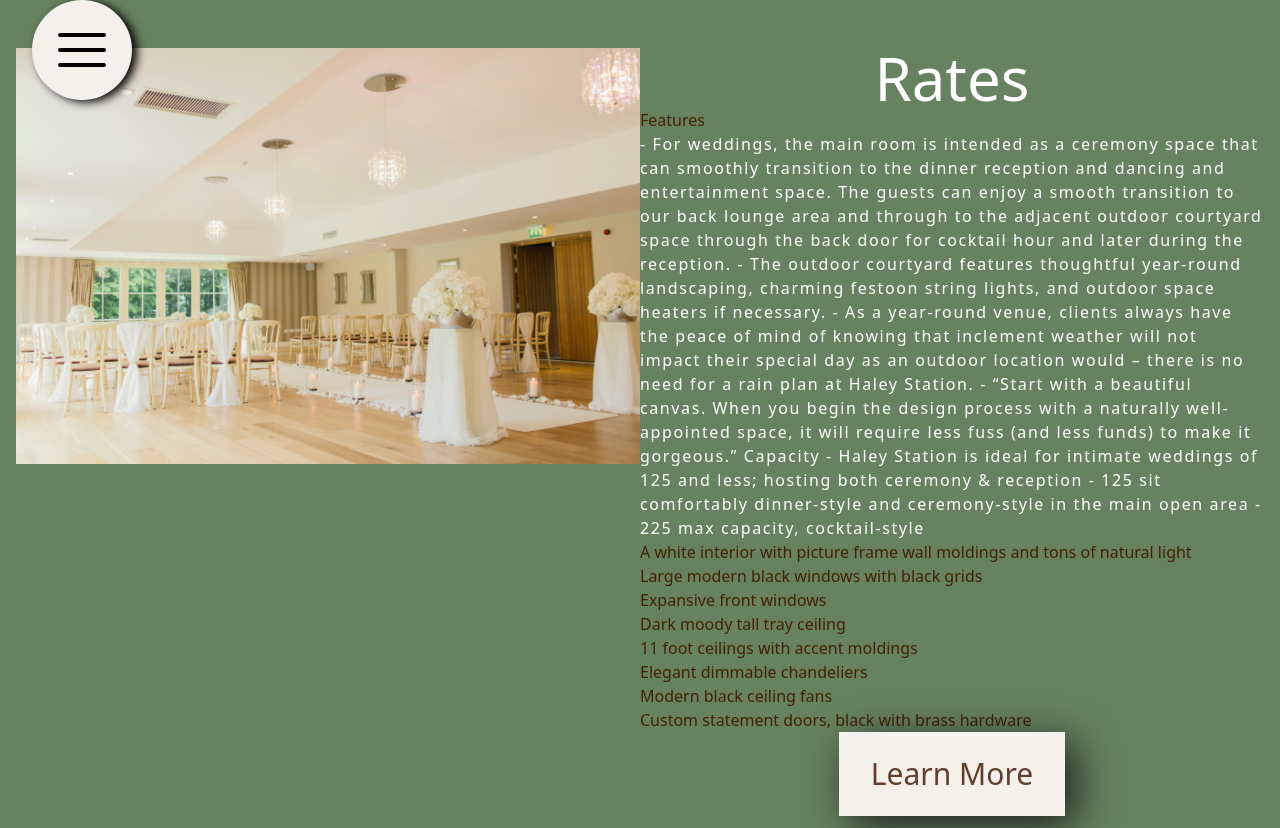
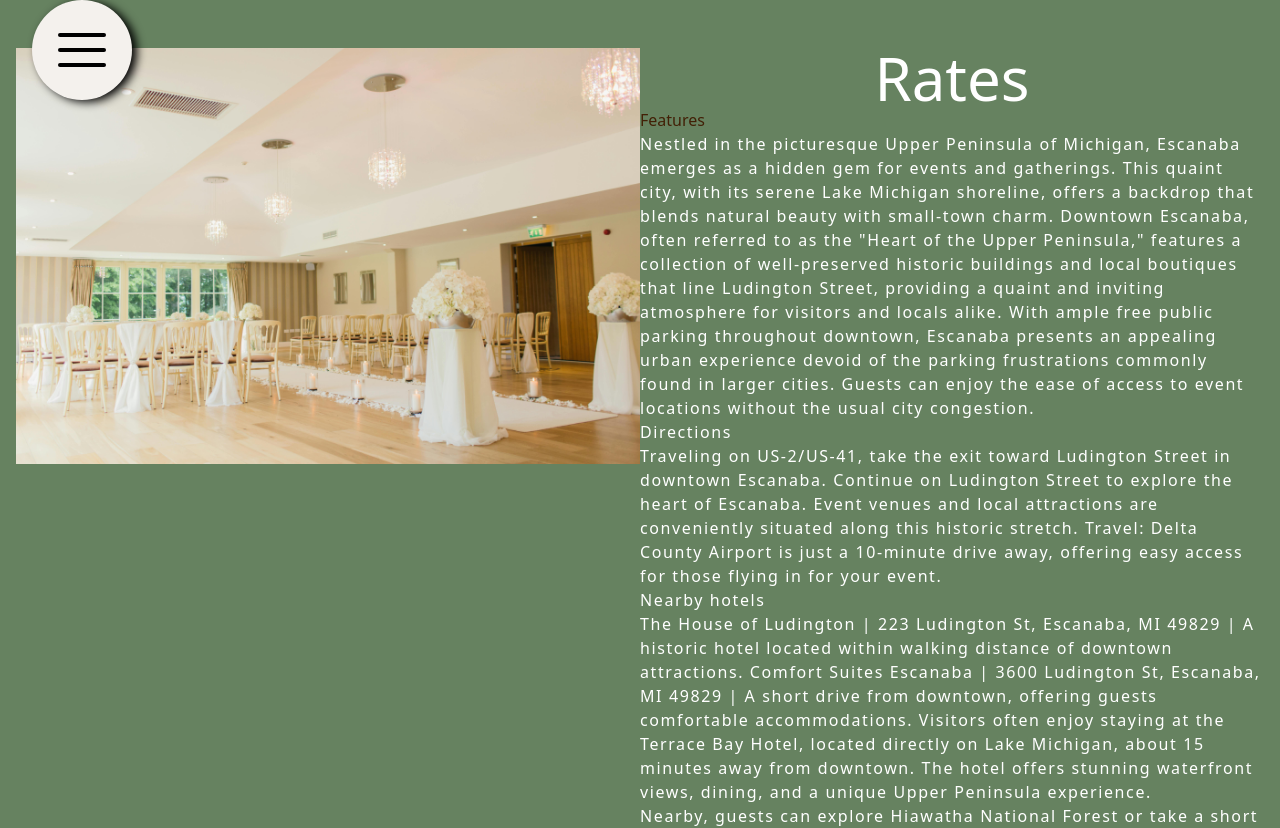
Before and after one commit to lee14k/haleystation, a Next.js app: page /Location in a window 1280 px wide. Shown: the top 828 px of the page. Built offline with nearby package versions, Linux system fonts and the light colour scheme; a web font is replaced by a local one.

Commit message:
vendor page

```diff
--- a/pages/Events.js
+++ b/pages/Events.js
@@ -4,6 +4,7 @@ import { Lora } from "next/font/google";
 const lora = Lora({ subsets: ["latin"] });
 import Image from "next/image";
 import Topbar from "@/components/Topbar";
+import Footer from "@/components/Footer";
 const Events = () => {
   return (
     <div className="bridalone">
--- a/pages/Location.js
+++ b/pages/Location.js
@@ -21,38 +21,46 @@ const Location = () => {
             <div>
               <h2>Features</h2>
               <p className="tracking-widest text-white">
-                - For weddings, the main room is intended as a ceremony space
-                that can smoothly transition to the dinner reception and dancing
-                and entertainment space. The guests can enjoy a smooth
-                transition to our back lounge area and through to the adjacent
-                outdoor courtyard space through the back door for cocktail hour
-                and later during the reception. - The outdoor courtyard features
-                thoughtful year-round landscaping, charming festoon string
-                lights, and outdoor space heaters if necessary. - As a
-                year-round venue, clients always have the peace of mind of
-                knowing that inclement weather will not impact their special day
-                as an outdoor location would – there is no need for a rain plan
-                at Haley Station. - “Start with a beautiful canvas. When you
-                begin the design process with a naturally well-appointed space,
-                it will require less fuss (and less funds) to make it gorgeous.”
-                Capacity - Haley Station is ideal for intimate weddings of 125
-                and less; hosting both ceremony & reception - 125 sit
-                comfortably dinner-style and ceremony-style in the main open
-                area - 225 max capacity, cocktail-style
+                Nestled in the picturesque Upper Peninsula of Michigan, Escanaba
+                emerges as a hidden gem for events and gatherings. This quaint
+                city, with its serene Lake Michigan shoreline, offers a backdrop
+                that blends natural beauty with small-town charm. Downtown
+                Escanaba, often referred to as the "Heart of the Upper
+                Peninsula," features a collection of well-preserved historic
+                buildings and local boutiques that line Ludington Street,
+                providing a quaint and inviting atmosphere for visitors and
+                locals alike. With ample free public parking throughout
+                downtown, Escanaba presents an appealing urban experience devoid
+                of the parking frustrations commonly found in larger cities.
+                Guests can enjoy the ease of access to event locations without
+                the usual city congestion.
+                <h2>Directions</h2>
+                <p>
+                  Traveling on US-2/US-41, take the exit toward Ludington Street
+                  in downtown Escanaba. Continue on Ludington Street to explore
+                  the heart of Escanaba. Event venues and local attractions are
+                  conveniently situated along this historic stretch. Travel:
+                  Delta County Airport is just a 10-minute drive away, offering
+                  easy access for those flying in for your event.{" "}
+                </p>
+                <h2>Nearby hotels</h2>
+                <p>The House of Ludington | 223 Ludington
+                St, Escanaba, MI 49829 | A historic hotel located within walking
+                distance of downtown attractions. Comfort Suites Escanaba | 3600
+                Ludington St, Escanaba, MI 49829 | A short drive from downtown,
+                offering guests comfortable accommodations. Visitors often enjoy
+                staying at the Terrace Bay Hotel, located directly on Lake
+                Michigan, about 15 minutes away from downtown. The hotel offers
+                stunning waterfront views, dining, and a unique Upper Peninsula
+                experience.</p>
+
+                Nearby, guests can explore Hiawatha National Forest
+                or take a short drive to the charming town of Marquette for
+                additional dining, shopping, and outdoor activities. Escanaba's
+                blend of natural beauty, historical charm, and modern
+                conveniences makes it an ideal location for events that seek a
+                memorable and relaxed setting.
               </p>
-              <ul>
-                <li>
-                  A white interior with picture frame wall moldings and tons of
-                  natural light
-                </li>
-                <li>Large modern black windows with black grids</li>
-                <li>Expansive front windows</li>
-                <li>Dark moody tall tray ceiling</li>
-                <li>11 foot ceilings with accent moldings</li>
-                <li>Elegant dimmable chandeliers</li>
-                <li>Modern black ceiling fans</li>
-                <li>Custom statement doors, black with brass hardware</li>
-              </ul>
             </div>
             <Link href="/Space">
               {" "}
--- /dev/null
+++ b/pages/PreferredVendors.js
@@ -0,0 +1,7 @@
+export default function PreferredVendors () {
+    return (
+        <div>
+
+        </div>
+    )
+}
--- a/pages/Space.js
+++ b/pages/Space.js
@@ -8,27 +8,25 @@ import FAQ from "@/components/FAQ";
 import Location from "@/components/Locationcomponent";
 import FeaturesSpace from "@/components/FeaturesSpace";
 import Link from "next/link";
+import Footer from "@/components/Footer";
 const Space = () => {
   return (
     <div>
       <Topbar />
-      <div className="green-box ">
+      <div className="green-box">
         <div className="spacebg text-6xl text-white flex justify-center items-center">
-          <h1>The Space</h1>
+          <h1 className="text-8xl fancy-font">The Space</h1>
         </div>
         <div className="flex text-yellow-950  py-12 px-4">
           <div className="flex justify-center items-center flex-col">
-            <div className=""></div>
-            <div>
-              <h2>Features</h2>
-              <p className="tracking-widest text-white">
-                Please call us for 2024 rates. If the venue knows their rates,
-                let’s type them here. Are there standard packages/add ons?
-              </p>
+            <div className="text-white grid lg:grid-cols-2">
+              <div className="">
+                {" "}
+                <h2 className="text-4xl fancy-font">Features</h2>
                 <ul>
                   <li>
-                  A white interior with picture frame wall moldings and tons of
-                  natural light
+                    A white interior with picture frame wall moldings and tons
+                    of natural light
                   </li>
                   <li>Large modern black windows with black grids</li>
                   <li>Expansive front windows</li>
@@ -38,33 +36,51 @@ const Space = () => {
                   <li>Modern black ceiling fans</li>
                   <li>Custom statement doors, black with brass hardware</li>
                 </ul>
-              - For weddings, the main room is intended as a ceremony space that
-              can smoothly transition to the dinner reception and dancing and
-              entertainment space. The guests can enjoy a smooth transition to
-              our back lounge area and through to the adjacent outdoor courtyard
-              space through the back door for cocktail hour and later during the
-              reception. - The outdoor courtyard features thoughtful year-round
+                <p className="my-10">
+                  For weddings, the main room is intended as a ceremony space
+                  that can smoothly transition to the dinner reception and
+                  dancing and entertainment space. The guests can enjoy a smooth
+                  transition to our back lounge area and through to the adjacent
+                  outdoor courtyard space through the back door for cocktail
+                  hour and later during the reception.
+                </p>
+                <p>
+                  The outdoor courtyard features thoughtful year-round
                   landscaping, charming festoon string lights, and outdoor space
-              heaters if necessary. - As a year-round venue, clients always have
-              the peace of mind of knowing that inclement weather will not
-              impact their special day as an outdoor location would – there is
-              no need for a rain plan at Haley Station. - “Start with a
-              beautiful canvas. When you begin the design process with a
-              naturally well-appointed space, it will require less fuss (and
-              less funds) to make it gorgeous.” Capacity - Haley Station is
-              ideal for intimate weddings of 125 and less; hosting both ceremony
-              & reception - 125 sit comfortably dinner-style and ceremony-style
-              in the main open area - 225 max capacity, cocktail-style
+                  heaters if necessary.
+                </p>
+                <p>
+                  As a year-round venue, clients always have the peace of mind
+                  of knowing that inclement weather will not impact their
+                  special day as an outdoor location would – there is no need
+                  for a rain plan at Haley Station.
+                </p>
               </div>
-            <Link href="/Space">
+              <div>
+                <Image src="/stok1.jpg" width={800} height={600} />
+              </div>
+            </div>
+
+            <div className="text-white grid lg:grid-cols-2 my-12">
+              <div>
                 {" "}
-              <button className="ctabutton bridalone brown-text px-8 py-6 text-3xl">
-                Learn More
-              </button>
-            </Link>
+                <Image src="/stok1.jpg" width={800} height={600} />
+              </div>
+              <div className="flex flex-col justify-center items-center">
+                {" "}
+                <h2 className="text-4xl fancy-font">Capacity</h2>
+                <p>
+                  Haley Station is ideal for intimate weddings of 125 and less;
+                  hosting both ceremony & reception - 125 sit comfortably
+                  dinner-style and ceremony-style in the main open area - 225
+                  max capacity, cocktail-style
+                </p>
               </div>
             </div>
           </div>
+        </div>
+      </div>
+      <Footer />
     </div>
   );
 };
```
Lines whose indentation alone changed are shown as unchanged.
